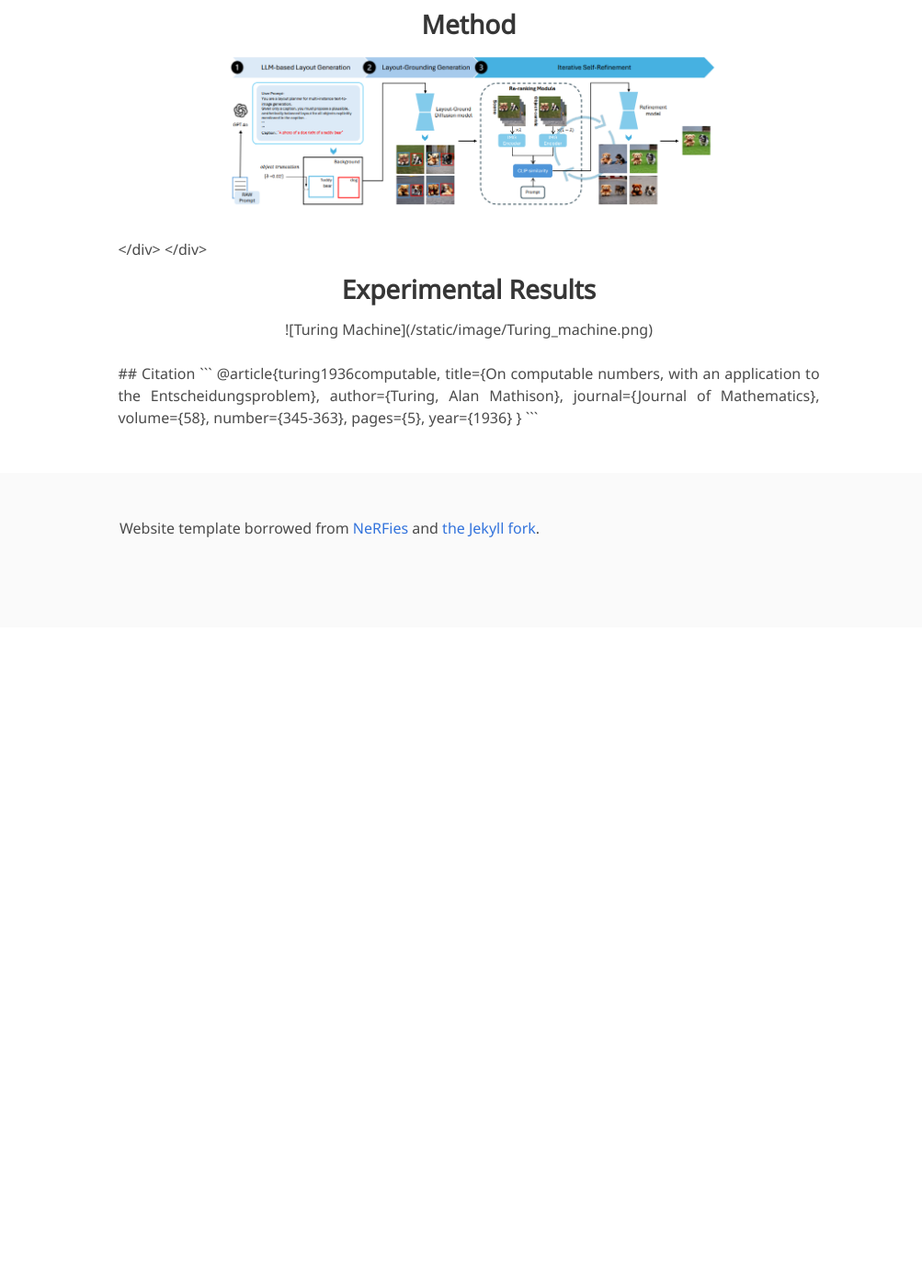
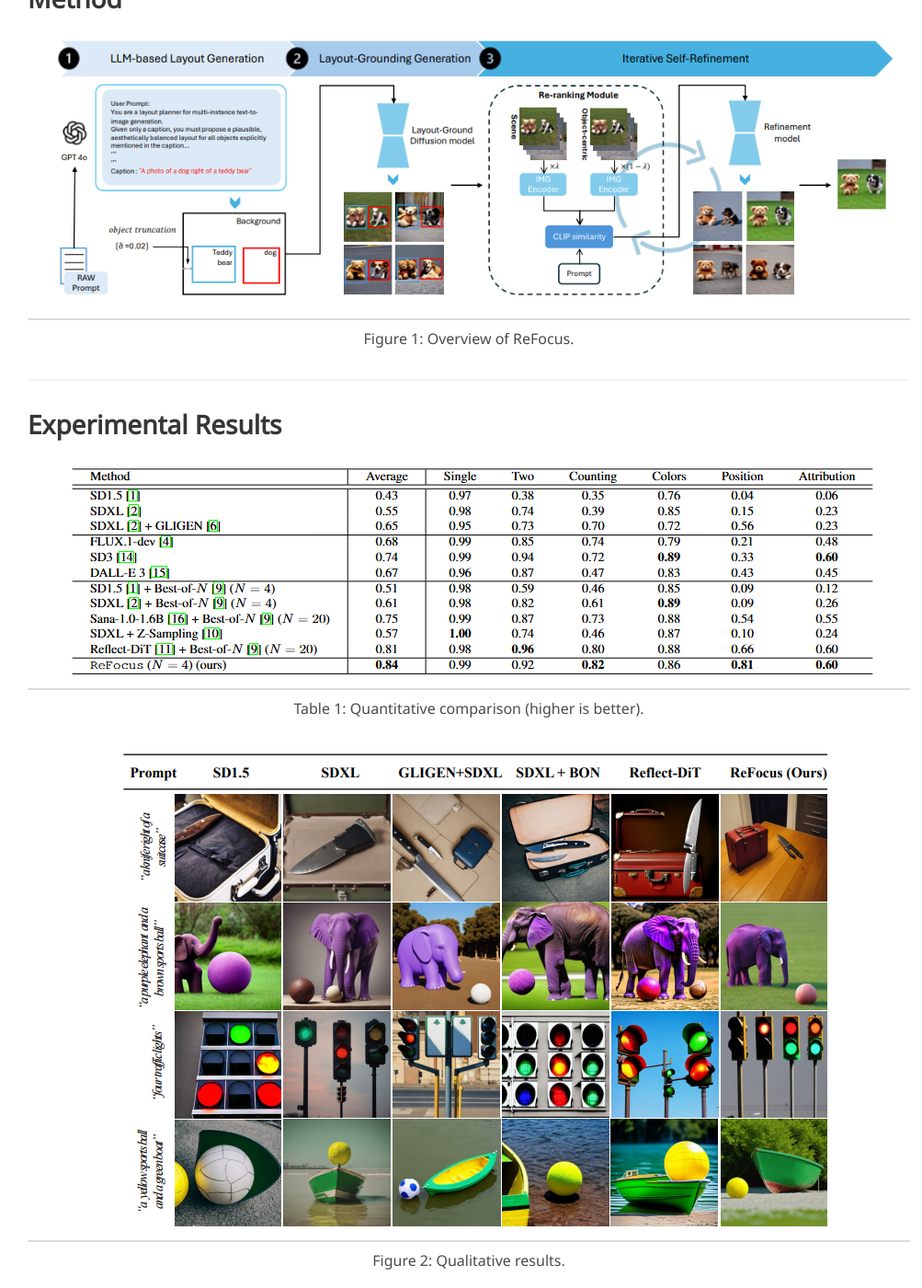
Before and after one commit to Minsuk-ji/ReFocus, a Jekyll site: the page built from index.md, in a window 1280 px wide and 1400 px high, scrolled down 724 px. Shown: the whole window at 92% size, without its empty margins (130-1133 px from the left). Built offline with Jekyll 4.4.1, drawn with Linux system fonts in a browser that asks for light colours; some web fonts are replaced; before the commit the page ends 1406 px from its top, so only the background shows below that; some of the changed text lies outside the part shown.

Commit message:
Update index.md

````diff
--- a/index.md
+++ b/index.md
@@ -1,72 +1,40 @@
 ---
 layout: project_page
 permalink: /
-
 title: Compositional Image Synthesis with Inference-Time Scaling
-authors:
-    Minsuk Ji, Sanghyeok Lee, Namhyuk Ahn
-affiliations:
-    Inha Univer
+authors: Minsuk Ji, Sanghyeok Lee, Namhyuk Ahn
+affiliations: Inha Univer
 paper: https://arxiv.org/abs/2510.24133
 code: https://github.com/gcl-inha/ReFocus?tab=readme-ov-file
+---
+
+## Abstract
+Despite their impressive realism, modern text-to-image models still struggle with compositionality, often failing to render accurate object counts, attributes, and spatial relations. To address this challenge, we present a training-free framework that combines an object-centric approach with self-refinement to improve layout faithfulness while preserving aesthetic quality. Specifically, we leverage large language models (LLMs) to synthesize explicit layouts from input prompts, and we inject these layouts into the image generation process, where a object-centric vision-language model (VLM) judge reranks multiple candidates to select the most prompt-aligned outcome iteratively. By unifying explicit layout-grounding with self-refine-based inference-time scaling, our framework achieves stronger scene alignment with prompts compared to recent text-to-image models.
 
 ---
 
-<!-- Using HTML to center the abstract -->
-<div class="columns is-centered has-text-centered">
-    <div class="column is-four-fifths">
-        <h2>Abstract</h2>
-        <div class="content has-text-justified">
-Despite their impressive realism, modern text-to-image models still struggle with compositionality, often failing to render
-accurate object counts, attributes, and spatial relations. To address this challenge, we present a training-free framework that
-combines an object-centric approach with self-refinement to
-improve layout faithfulness while preserving aesthetic quality. Specifically, we leverage large language models (LLMs)
-to synthesize explicit layouts from input prompts, and we
-inject these layouts into the image generation process, where
-a object-centric vision-language model (VLM) judge reranks multiple candidates to select the most prompt-aligned
-outcome iteratively. By unifying explicit layout-grounding
-with self-refine-based inference-time scaling, our framework
-achieves stronger scene alignment with prompts compared
-to recent text-to-image models.
-        </div>
-    </div>
-</div>
+## Method
+
+| ![ReFocus pipeline](static/image/pipeline.png) |
+|:--:|
+| Figure 1: Overview of ReFocus. |
 
 ---
 
+## Experimental Results
 
-<!-- Method -->
-<div class="columns is-centered has-text-centered">
-  <div class="column is-four-fifths">
-    <h2>Method</h2>
-    <div class="content has-text-justified">
-        <!-- Method figure -->
-<div class="columns is-centered">
-  <div class="column is-four-fifths has-text-centered">
-    <figure class="image">
-      <img src="static/image/pipeline.png" >
-    </figure>
-  </div>
-</div>
-      <p>
+| ![Quantitative results table](static/image/table.png) |
+|:--:|
+| Table 1: Quantitative comparison (higher is better). |
 
+| ![Qualitative results](static/image/qual.png) |
+|:--:|
+| Figure 2: Qualitative results. |
 
-  </div>
-</div>
-
-<!-- Experimental Results -->
-<div class="columns is-centered has-text-centered">
-  <div class="column is-four-fifths">
-    <h2>Experimental Results</h2>
-    ![Turing Machine](/static/image/Turing_machine.png)
-
-
-  </div>
-</div>
-
+---
 
 ## Citation
-```
+```bibtex
 @article{turing1936computable,
   title={On computable numbers, with an application to the Entscheidungsproblem},
   author={Turing, Alan Mathison},
@@ -76,4 +44,3 @@ to recent text-to-image models.
   pages={5},
   year={1936}
 }
-```
````
